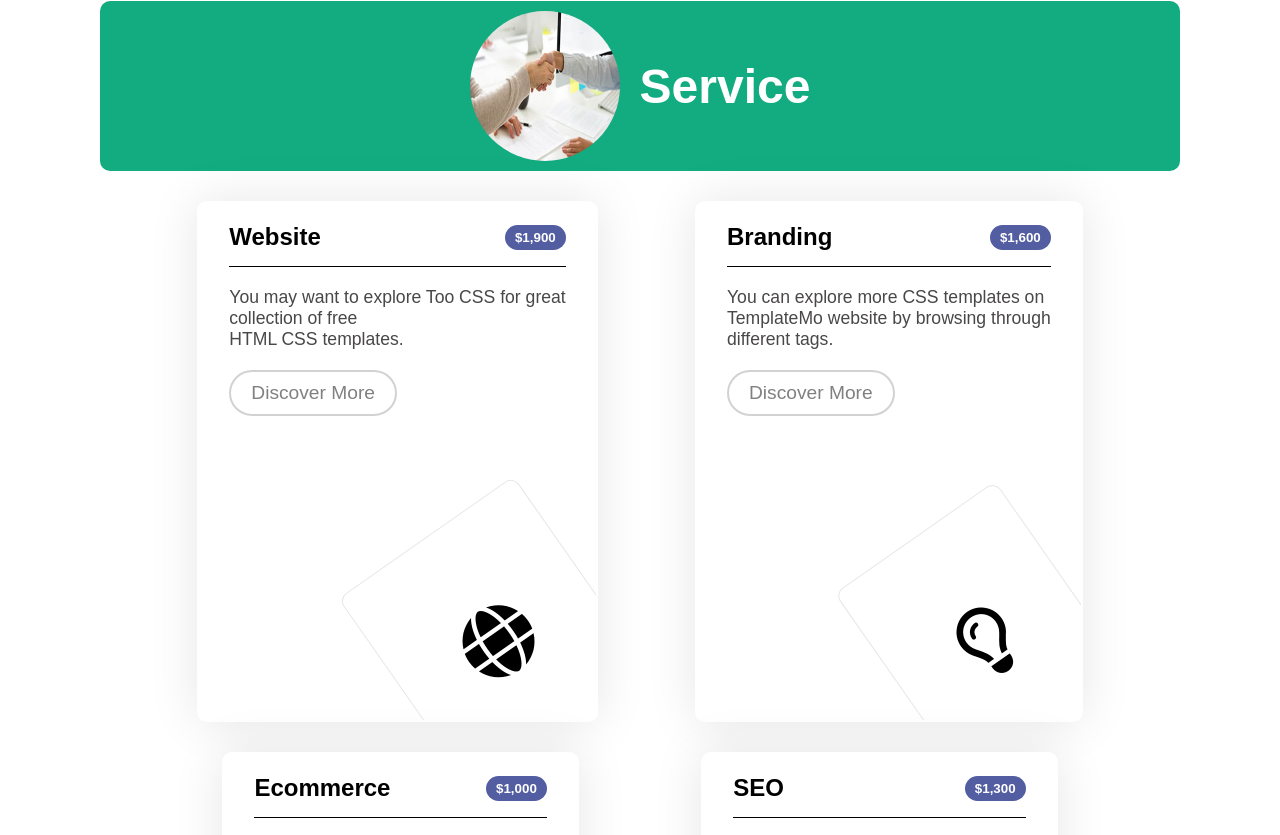
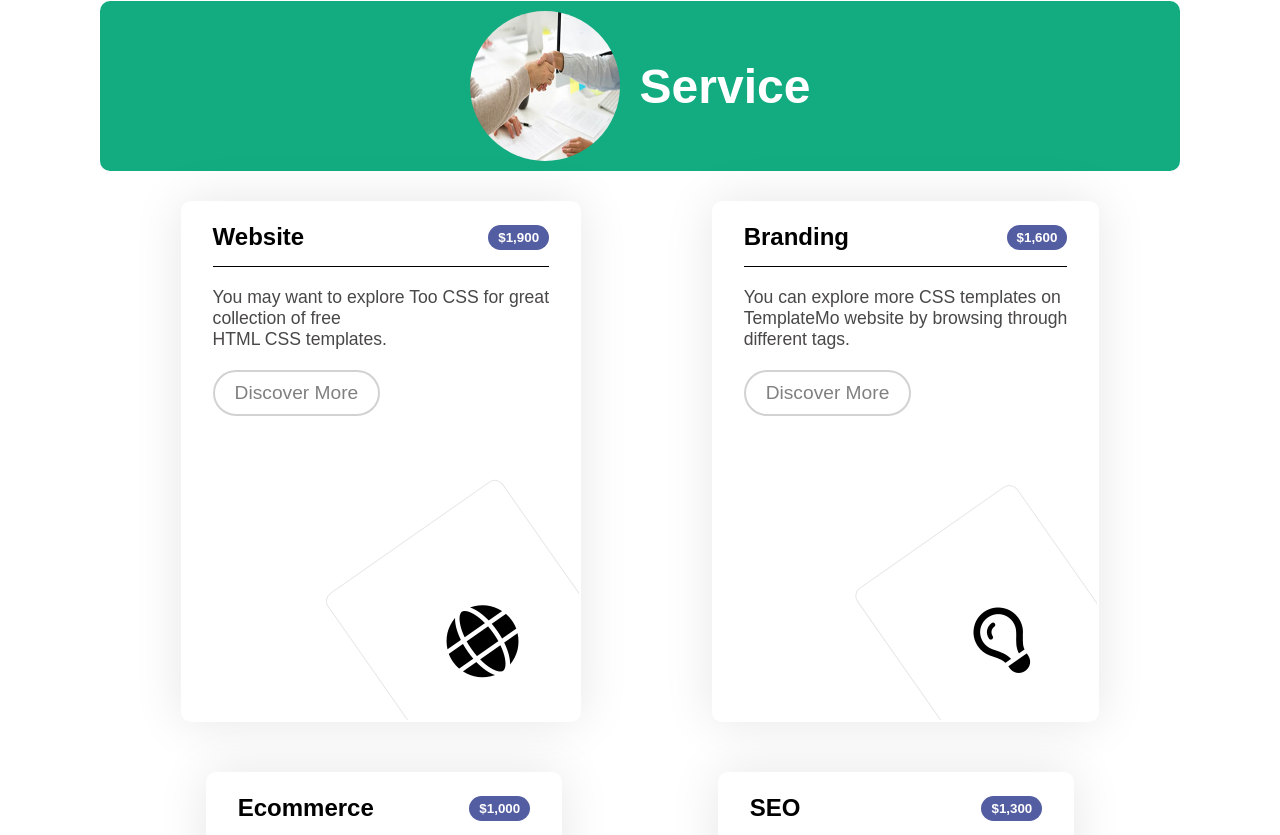
Before and after one commit to constobidullah/pro4-freelancer-protfolio, a plain HTML site: page index.html in a window 1280 px wide. Shown: the part 1970-2805 px from the top of the page. Drawn offline with Linux system fonts and the light colour scheme; a web font is replaced by a local one.

Commit message:
gived column and row gap on service container

```diff
--- a/service.css
+++ b/service.css
@@ -29,7 +29,7 @@
     display: flex;
     flex-wrap: wrap;
     justify-content: space-evenly;
-    row-gap: 30px;
+    gap: 50px;
 }
 
 .service-single-item {
```
